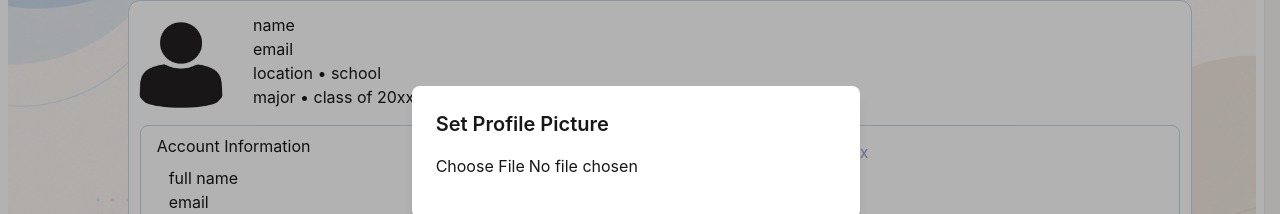
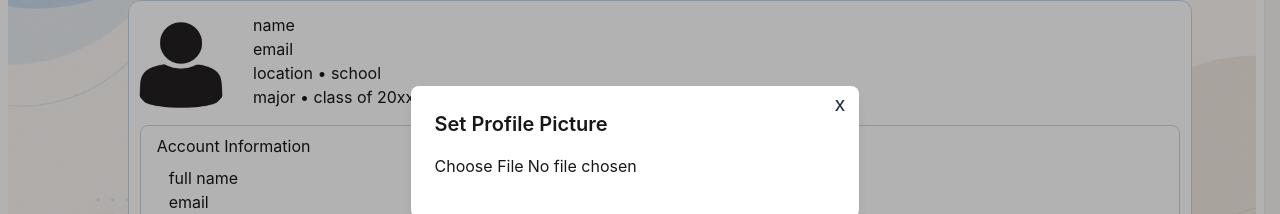
Before and after one commit to karlaandujar/trazia, a Next.js app in the folder frontend/: page /profile in a window 1280 px wide. Both pictures are taken after a click on the picture 181 px from the left and 313 px from the top of the page. Shown: the part 248-462 px from the top of the page. Built offline with nearby package versions, Linux system fonts and the light colour scheme; no server answers.

Commit message:
Fixing x in the profile picture modification card

```diff
--- a/frontend/app/profile/page.tsx
+++ b/frontend/app/profile/page.tsx
@@ -41,7 +41,7 @@ export default function Profile(){
                                     <h2 className="text-xl font-semibold mb-4">Set Profile Picture</h2>
                                     <input type="file" accept="image/*" className="mb-4" />
                                 </div>
-                                <p onClick={() => setShowSetProfile(false)} className="text-gray-500 hover:text-gray-700 text-size-lg cursor-pointer">x</p>
+                                <p onClick={() => setShowSetProfile(false)} className="text-gray-800 hover:text-gray-900 text-xl cursor-pointer relative -inset-y-12 -inset-x-6">x</p>
                             </div>
                         )}
 
```
